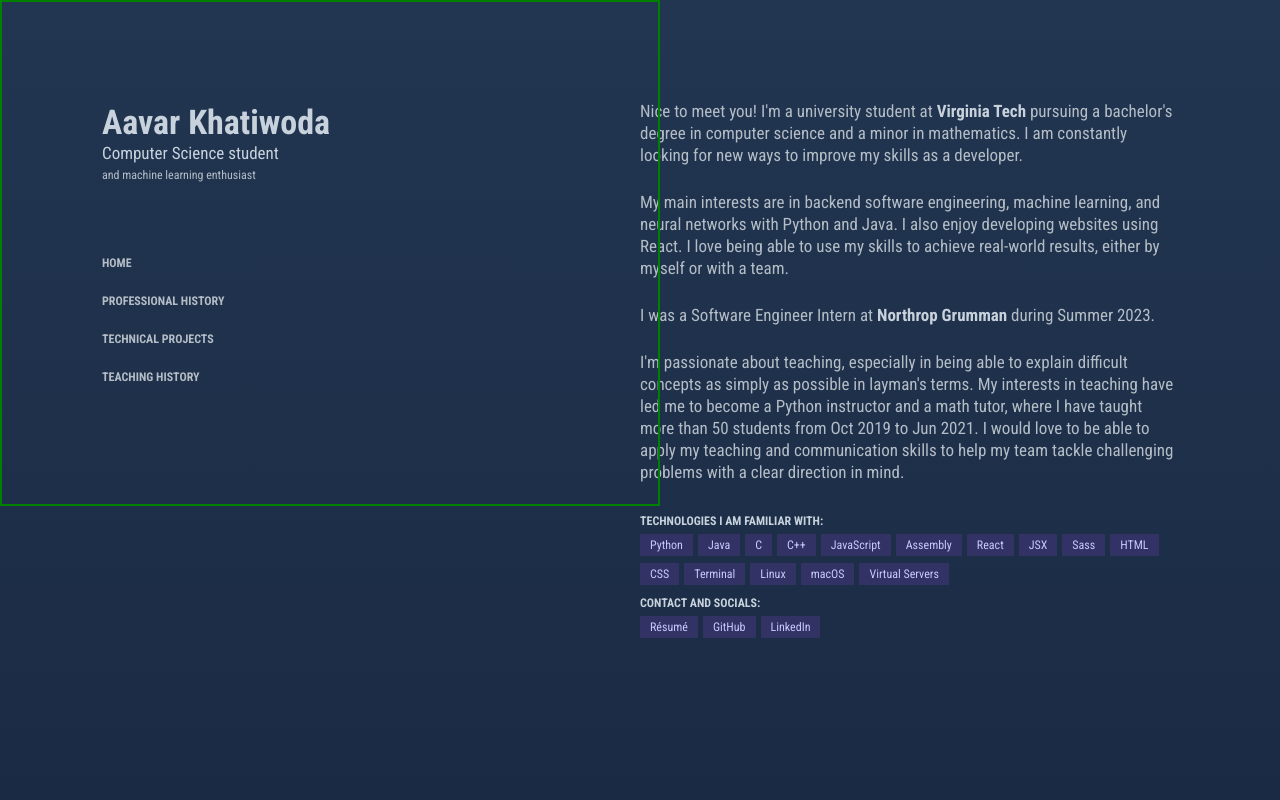
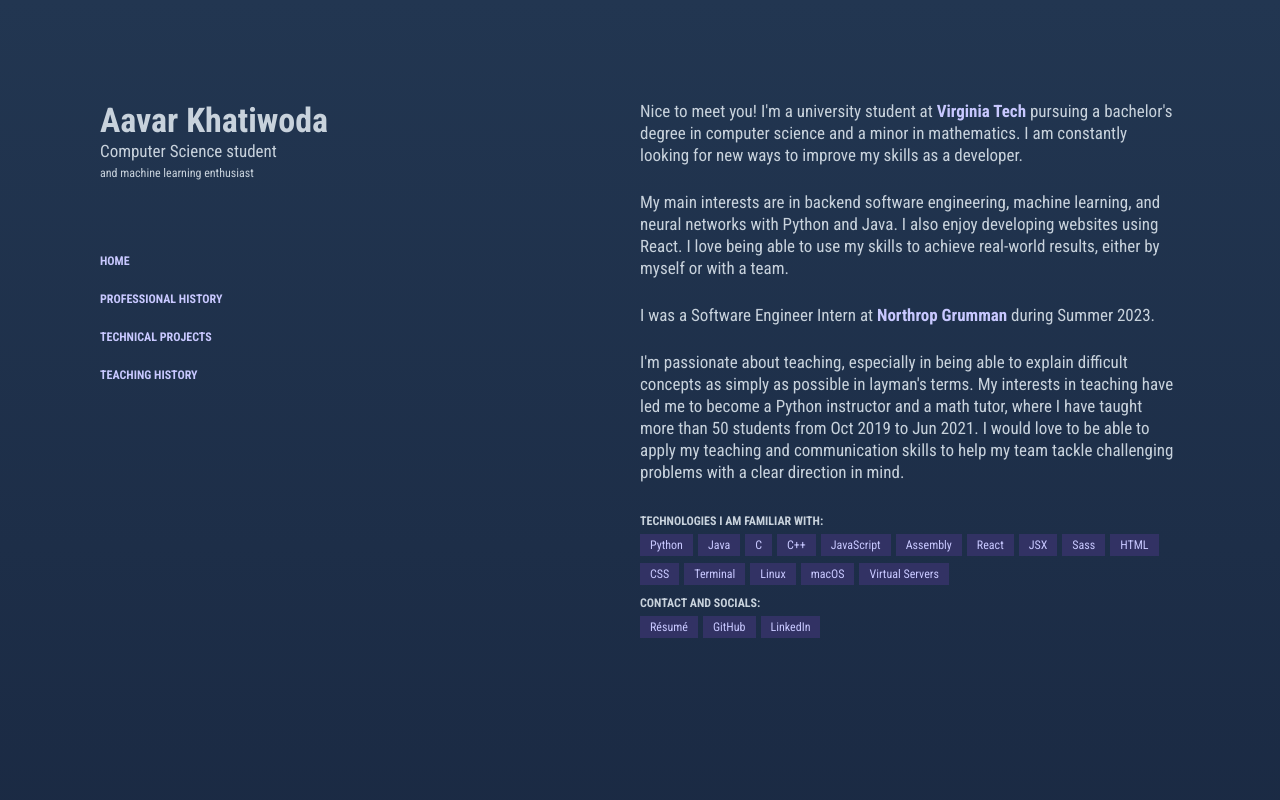
Before and after one commit to aavarkhatiwoda/portfolio_testenv, a React (Create React App) app: page / in a window 1280 px wide. Shown: the top 800 px of the page. Built offline with nearby package versions, Linux system fonts and the light colour scheme; the HTML template or start-up script is replaced by a standard one.

Commit message:
significant changes

```diff
--- a/src/Components/Colors.sass
+++ b/src/Components/Colors.sass
@@ -1,10 +1,14 @@
 $fc1: #FFFFFF
 $fc2: rgb(200,210,220)
-$fc3: rgb(180,189,198)
+//$fc3: rgb(180,189,198)
+$fc3: rgb(200,200,255)
+$fc4: black
 //$fc2: rgb(230,200,210)
 //$fc3: rgb(207,180,189)
 
 $bc1: #FFFFFF
 $bc2: rgb(34,54,81)
 $bc3: rgb(0,0,20)
+$bc4: rgb(50,50,100)
+$bc5: rgb(100,100,150)
 //$bc4: rgb(50,50,100)
--- a/src/Components/Skills.sass
+++ b/src/Components/Skills.sass
@@ -3,12 +3,12 @@
 @import './Colors'
 
 .skills
-    color: rgb(200,200,255)
-    background: rgb(50,50,100)
+    color: $fc3
+    background: $bc4
     transition: $t
     &:hover
         color: $fc1
-        background: rgb(100,100,150)
+        background: $bc5
     @media screen and (max-width: $ss6)
         border-radius: 0px
         padding: 0px 10px
--- a/src/Pages/Footer/Footer.js
+++ b/src/Pages/Footer/Footer.js
@@ -6,7 +6,7 @@ export default function Footer() {
 
         <div className='footer'>
 
-          <a className='footer_name fs3' href={'#'}><b>Aavar Khatiwoda</b></a>
+          <a className='footer_name fs3 fc3 link' href={'#'}><b>Aavar Khatiwoda</b></a>
           <div className='footer_text fs1'>Let's do great things together</div>
           <div className='footer_text footer_text_bottom fs1'>Made with ❤️ with React</div>
 
--- a/src/Pages/Interests/Interests.js
+++ b/src/Pages/Interests/Interests.js
@@ -11,8 +11,8 @@ export default function Interests() {
             <div className='interests_grid1' />
 
             <div className='interests_grid2'>
-              <div className='interests_grid2_text fs2 fc3'>
-                Nice to meet you! I'm a university student at <b className='fc2'>Virginia Tech</b> pursuing
+              <div className='interests_grid2_text fs2 fc2'>
+                Nice to meet you! I'm a university student at <a href={'https://cs.vt.edu'} target='_blank' rel='noopener noreferrer' className='link fc2 fc3'><b>Virginia Tech</b></a> pursuing
                 a bachelor's degree in computer science and a minor in mathematics. I am constantly looking for
                 new ways to improve my skills as a developer.
                 <div className='newline' />
@@ -21,7 +21,7 @@ export default function Interests() {
                 I love being able to use my skills to achieve real-world
                 results, either by myself or with a team.
                 <div className='newline' />
-                I was a Software Engineer Intern at <b className='fc2'>Northrop Grumman</b> during Summer 2023.
+                I was a Software Engineer Intern at <a href={'https://www.northropgrumman.com'} target='_blank' rel='noopener noreferrer' className='link fc2 fc3'><b>Northrop Grumman</b></a> during Summer 2023.
                 <div className='newline' />
                 I'm passionate about teaching, especially in being able to explain
                 difficult concepts as simply as possible in layman's terms.
--- a/src/Pages/Introduction/Introduction.js
+++ b/src/Pages/Introduction/Introduction.js
@@ -11,7 +11,7 @@ export default function Introduction() {
 
                     <div className='introduction_grid1_text fs3' style={{fontWeight:'bold'}}>Aavar Khatiwoda</div>
                     <div className='introduction_grid1_text fs2'>Computer Science student</div>
-                    <div className='introduction_grid1_text fs1 fc3'>and machine learning enthusiast</div>
+                    <div className='introduction_grid1_text fs1 fc2'>and machine learning enthusiast</div>
                     <ShowMenuLinks />
 
                     {/*
--- a/src/Pages/Introduction/Introduction.sass
+++ b/src/Pages/Introduction/Introduction.sass
@@ -5,13 +5,16 @@
 
 
 .introduction_toplevel
-    //border: 3px solid green
     //width: 100vw
+    @media screen and (min-width: $ss4min)
+        position: absolute
+
+.introduction_grid1
     @media screen and (min-width: $ss4min)
         position: fixed
 
 .introduction
-    border: 2px solid green
+    //border: 2px solid green
     @media screen and (min-width: $ss5min) and (max-width: $ss6)
         padding: $p4 calc(50vw - ($ss4 - 2*$p4)/2)
     @media screen and (max-width: $ss4)
--- a/src/index.sass
+++ b/src/index.sass
@@ -26,6 +26,11 @@ a
   padding: 0
   margin: 0
 
+.link
+  transition: $t
+  &:hover
+    color: $fc1
+
 .fs1,
 .fs2,
 .fs3,
@@ -38,6 +43,8 @@ a
   color: $fc2
 .fc3
   color: $fc3
+.fc4
+  color: $fc4
 
 @media screen and (max-width: $ss6)
   .fs1
```
